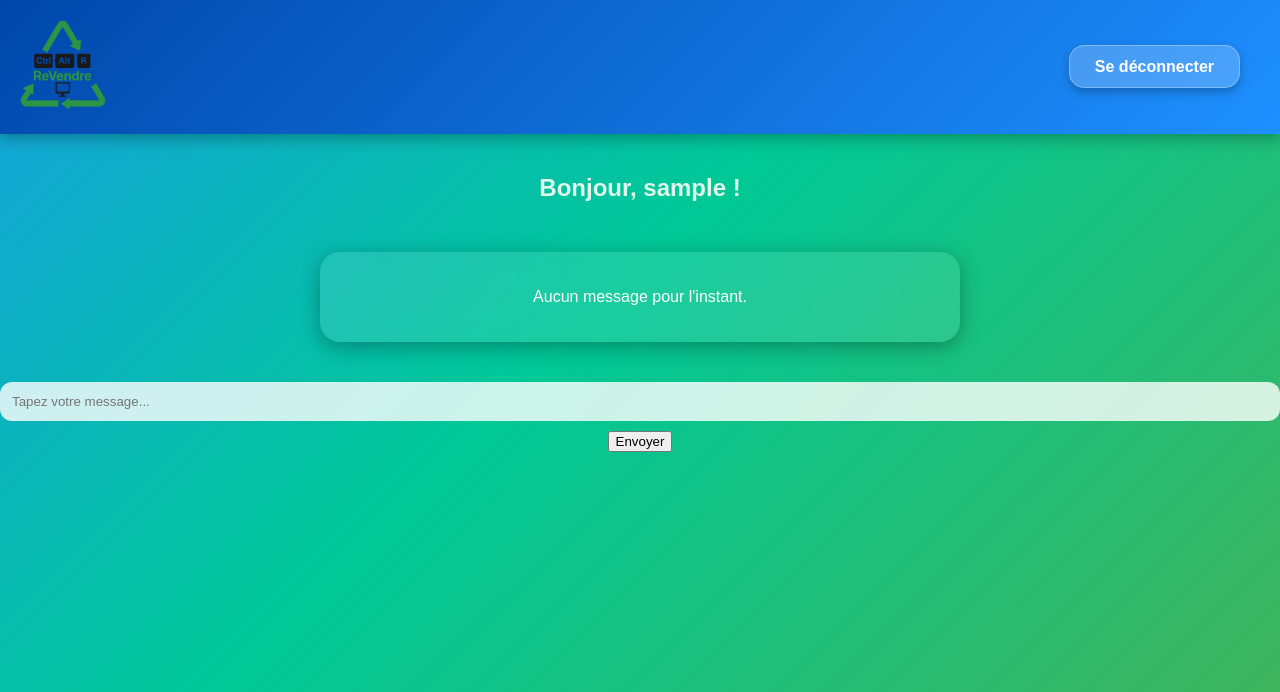
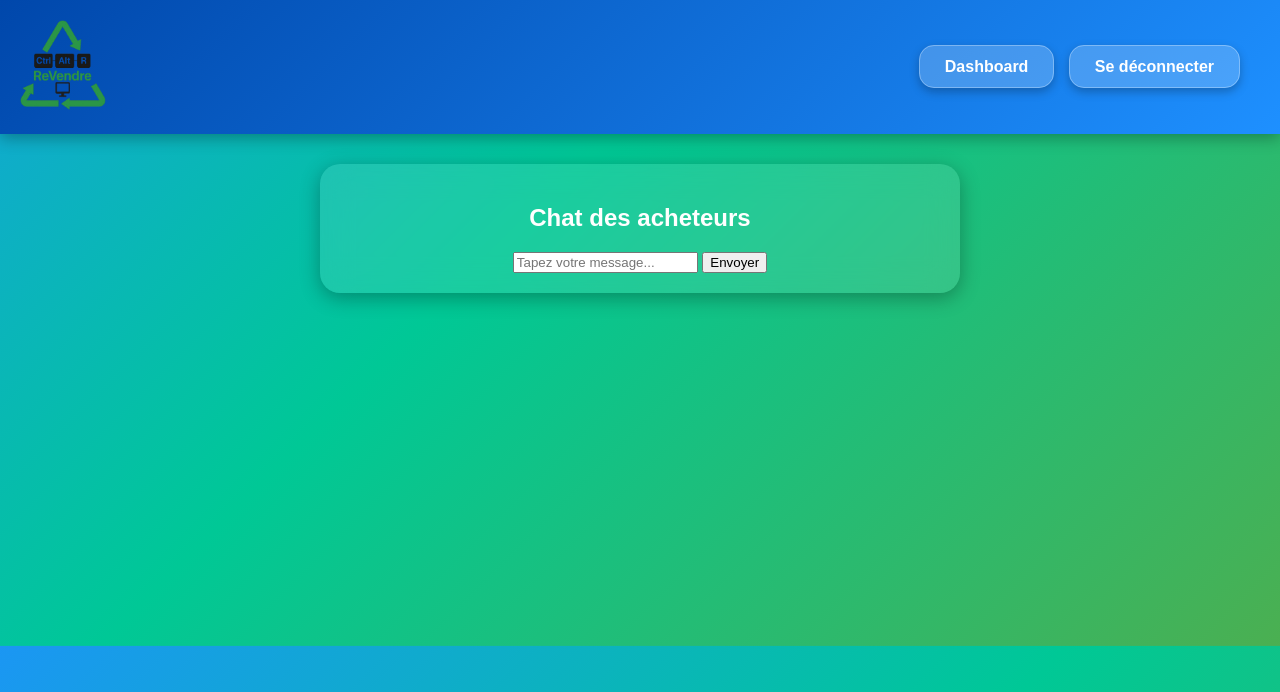
Before and after one commit to Pier-Alexis/Ctrl-Alt-Revendre, a Flask app: page /chat in a window 1280 px wide. Shown: the top 692 px of the page. Run offline with Flask 3, Linux system fonts and the light colour scheme; the visitor is signed in with stand-in values (Sample User, id 1).

Commit message:
Update chat.html

```diff
--- a/templates/chat.html
+++ b/templates/chat.html
@@ -8,39 +8,29 @@
 <body>
 <header class="header">
     <div class="logo-container">
-            <img src="{{ url_for('static', filename='logo.png') }}" class="logo" alt="Ctrl+Alt+ReVendre">
+        <img src="{{ url_for('static', filename='logo.png') }}" class="logo" alt="logo">
     </div>
     <div style="padding-right:20px;">
+        <a href="{{ url_for('dashboard') }}" class="login-btn">Dashboard</a>
         <a href="{{ url_for('logout') }}" class="login-btn">Se déconnecter</a>
     </div>
 </header>
 
 <main class="content">
-        <h2 style="padding:20px; color:#e0f7e9">Bonjour, {{ user }} !</h2>
-
-        {% with messages = get_flashed_messages(with_categories=true) %}
-          {% if messages %}
-            {% for category, message in messages %}
-              <div class="flash {{ category }}">{{ message }}</div>
-            {% endfor %}
-          {% endif %}
-        {% endwith %}
-
     <div class="chat-box">
+        <h2>Chat des acheteurs</h2>
+        <div class="messages">
             {% for msg in messages %}
-                <div class="chat-message">
-                    <strong>{{ msg.from }} :</strong> {{ msg.message }}
-                    <small style="float:right;">{{ msg.time }}</small>
+            <div class="message">
+                <strong>{{ msg.user }}:</strong> {{ msg.msg }}
             </div>
-            {% else %}
-                <p>Aucun message pour l'instant.</p>
             {% endfor %}
         </div>
-
-        <form method="POST">
-            <input type="text" name="message" class="chat-input" placeholder="Tapez votre message..." required>
-            <button type="submit" style="margin-top:10px;">Envoyer</button>
+        <form method="POST" class="chat-form">
+            <input type="text" name="message" placeholder="Tapez votre message..." required>
+            <button type="submit">Envoyer</button>
         </form>
+    </div>
 </main>
 </body>
 </html>
```
Lines whose indentation alone changed are shown as unchanged.
